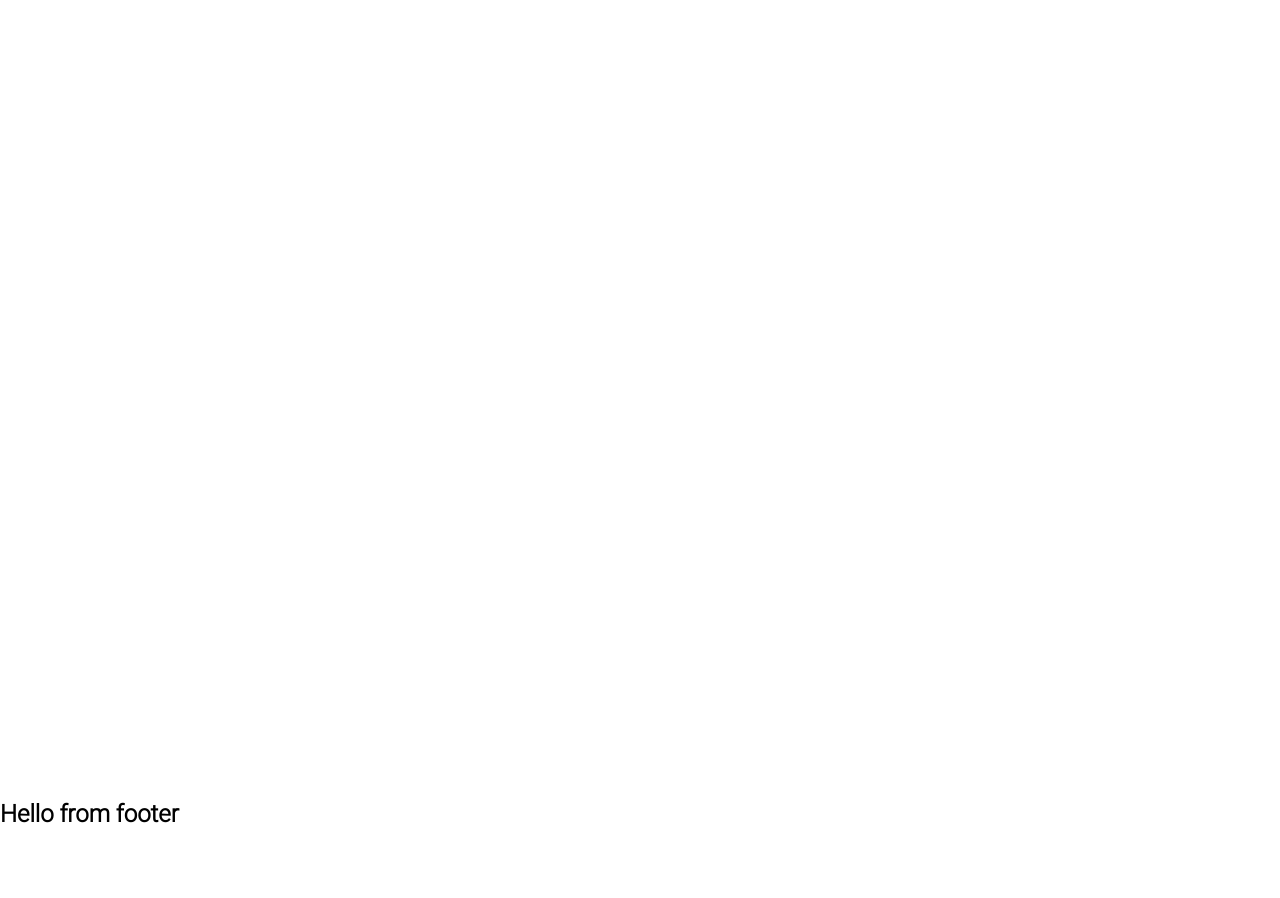
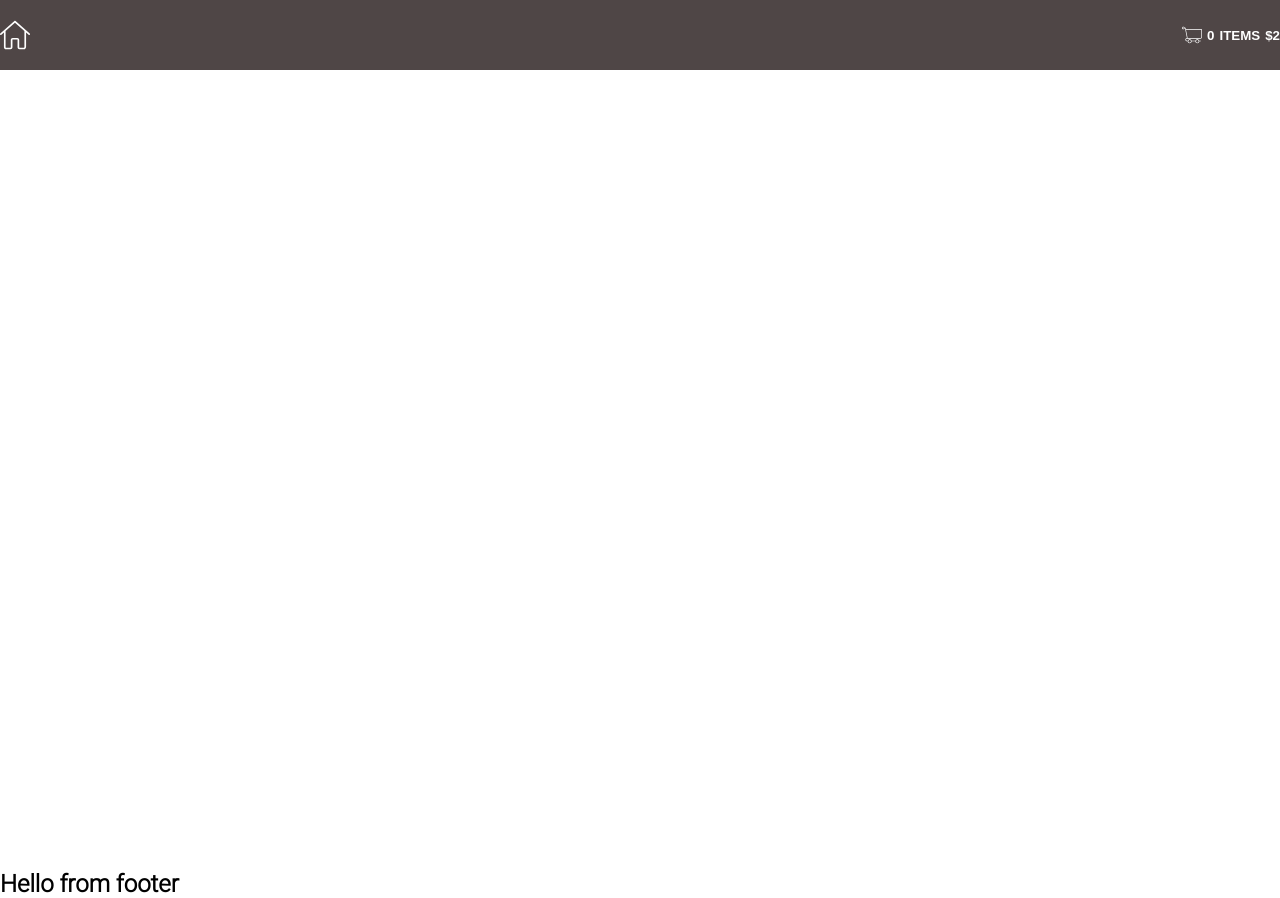
Before and after one commit to GalWender/shopping-cart-ca, a React (Create React App) app: page / in a window 1280 px wide. Before the commit the page ends 828 px from the top, so only its background shows below. Built offline with nearby package versions, Linux system fonts and the light colour scheme.

Commit message:
ongoing app header

```diff
--- a/src/cmps/app-header.jsx
+++ b/src/cmps/app-header.jsx
@@ -1,4 +1,16 @@
+import { ReactComponent as HouseSvg } from '../assets/svg/house-icon.svg'
+import { ReactComponent as CartSvg } from '../assets/svg/cart-icon.svg'
+import { NavLink } from "react-router-dom";
 export const AppHeader = () => {
     return <nav className="app-header">
+        <div className='main-layout header-container'>
+            <NavLink to='/' className="btn btn-svg-house"><HouseSvg /></NavLink>
+            <button className="btn btn-checkout">
+                <CartSvg className="btn btn-svg-cart" />
+                <p>0</p>
+                <p>ITEMS</p>
+                <p>$2</p>
+            </button>
+        </div>
     </nav>
 }
--- a/src/styles/basics/_base.scss
+++ b/src/styles/basics/_base.scss
@@ -45,13 +45,15 @@ h6 {
 }
 
 button {
-  font-family: roboto, roboto-light, Helvetica, sans-serif;
   cursor: pointer;
+  display: flex;
+  align-items: center;
   background-color: transparent;
   border: none;
   padding: 0;
 }
 
+
 svg.icon,
 svg.icon * {
   fill: var(--clr-icon-svg);
--- a/src/styles/basics/_layout.scss
+++ b/src/styles/basics/_layout.scss
@@ -1,5 +1,5 @@
 .main-layout:not(.full) {
-    max-width: 1440px;
+    max-width: 1625px;
     width: 100%;
     margin: auto;
 }
--- /dev/null
+++ b/src/styles/cmps/_app-header.scss
@@ -0,0 +1,30 @@
+.app-header {
+    background-color: rgb(79, 70, 70);
+    height: 70px;
+    display: flex;
+    align-items: center;
+    fill: white;
+
+    .header-container {
+        display: flex;
+        align-items: center;
+        justify-content: space-between;
+        color: white;
+    }
+    .btn-svg-house {
+        width: 30px;
+        height: 30px;
+    }
+    .btn-svg-cart {
+        width: 20px;
+        height: 20px;
+    }
+    .btn-checkout{
+        display: flex;
+        gap: 5px;
+    }
+    p {
+        color: white;
+        font-weight: 700;
+    }
+}
--- a/src/styles/main.scss
+++ b/src/styles/main.scss
@@ -22,3 +22,4 @@
 
 /* || CMP || */
 @import './cmps/user-msg';
+@import './cmps/app-header';
```
Also changed, not shown: src/assets/svg/cart-icon.svg (added).
